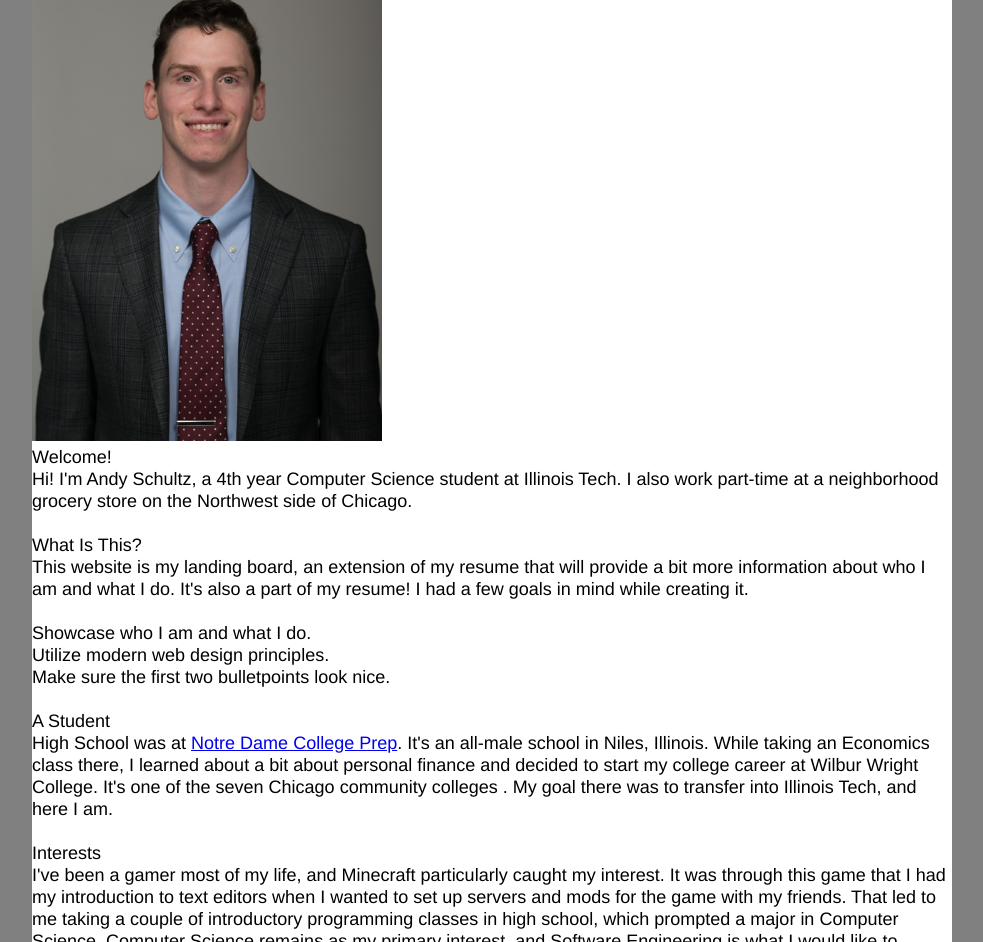
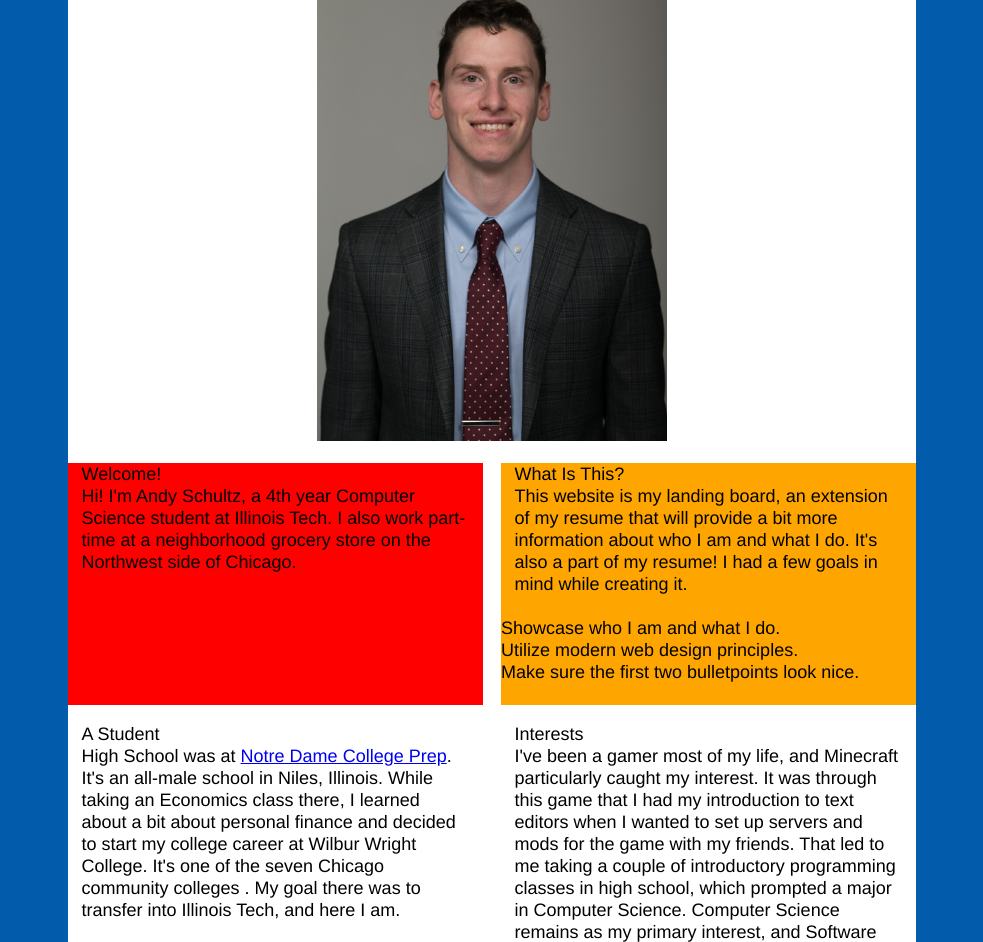
Before and after one commit to aschultz98/com330_project2, a plain HTML site: page index.html in a window 1280 px wide. Shown: the part 37-979 px from the top of the page, without its empty margins (148-1131 px from the left). Drawn offline with Linux system fonts and the light colour scheme.

Commit message:
Add grids with media queries

```diff
--- a/css/screen.css
+++ b/css/screen.css
@@ -28,9 +28,13 @@ html {
   text-size-adjust: 100%;
 }
 
-p,
-ul  {
+p,ul  {
   padding-bottom: 1.222em;
+}
+
+h1,h2,p  {
+  padding-left: .75em;
+  padding-right: .75em;
 }
 
 
@@ -68,17 +72,28 @@ cite {
 /* Primarily class selectors for styling unique page components  */
 #header {
   background: white;
+  display: grid;
+  align-content: center;
   justify-content: center;
 }
 
 #content {
   background: white;
+  padding-top: 1.222em;
 }
 
 #home {
-  padding-left: 2em;
-  padding-right: 2em;
-  background: gray;
+  padding-left: 1.222em;
+  padding-right: 1.222em;
+  background: #025cab;
+}
+
+#about  {
+  background: red;
+}
+
+#why  {
+  background: orange;
 }
 
 #footer {
@@ -92,15 +107,41 @@ cite {
   `js/site.js` file.
 */
 @media screen and ( min-width: 500px) {
-img.responsive {
-  width: 350px;
+  img.responsive {
+    width: 350px;
+  }
+}
+
+@media screen and (max-width: 500px)  {
+  #home {
+    padding-left: 2em;
+    padding-right: 2em;
+  }
+
+  #content  {
+    display: grid;
+    grid-gap: 1em;
+    grid-template-columns: 1fr;
+  }
+}
+
+@media screen and (min-width: 501px)  {
+  #home {
+    padding-left: 4em;
+    padding-right: 4em;
   }
 }
 
 @media screen and (min-width: 750px)  {
   #home {
-    padding-left: 4em;
-    padding-right: 4em;
+    padding-left: 6em;
+    padding-right: 6em;
+  }
+
+  #content  {
+    display: grid;
+    grid-gap: 1em;
+    grid-template-columns: 1fr 1fr;
   }
 }
 
@@ -113,28 +154,28 @@ img.responsive {
 
 @media screen and (min-width: 1250px)  {
   #home {
-    padding-left: 10em;
-    padding-right: 10em;
-  }
-}
-
-@media screen and (min-width: 1500px)  {
-  #home {
     padding-left: 12em;
     padding-right: 12em;
   }
 }
 
-@media screen and (min-width: 1750px)  {
+@media screen and (min-width: 1500px)  {
   #home {
     padding-left: 14em;
     padding-right: 14em;
   }
 }
 
-@media screen and (min-width: 2000px)  {
+@media screen and (min-width: 1750px)  {
   #home {
     padding-left: 16em;
     padding-right: 16em;
   }
 }
+
+@media screen and (min-width: 2000px)  {
+  #home {
+    padding-left: 20em;
+    padding-right: 20em;
+  }
+}
```
